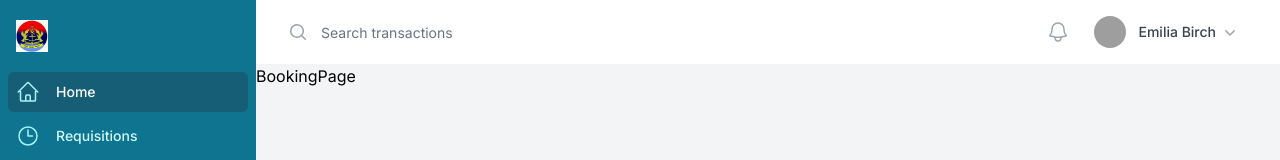
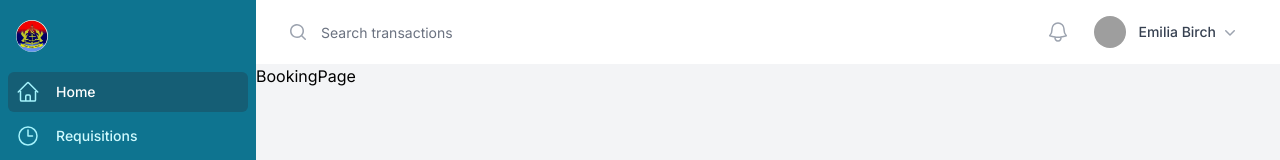
Before and after one commit to ericcrick/ghq-management-app, a Next.js app: page /booking in a window 1280 px wide. Shown: the top 160 px of the page. Built offline with nearby package versions, Linux system fonts and the light colour scheme; grey boxes are pictures that could not be loaded.

Commit message:
app logo added

```diff
--- a/app/components/DesktopSidebar/desktop-sidebar.tsx
+++ b/app/components/DesktopSidebar/desktop-sidebar.tsx
@@ -38,7 +38,7 @@ const DeskTopSideBar = () => {
         <div className="flex flex-grow flex-col overflow-y-auto bg-cyan-700 pb-4 pt-5">
           <Link href="/" className="flex flex-shrink-0 items-center px-4">
             <img
-              className="h-8 w-auto"
+              className="h-8 w-auto rounded-full"
               src="logo.jpeg"
               alt="app logo"
             />
```
